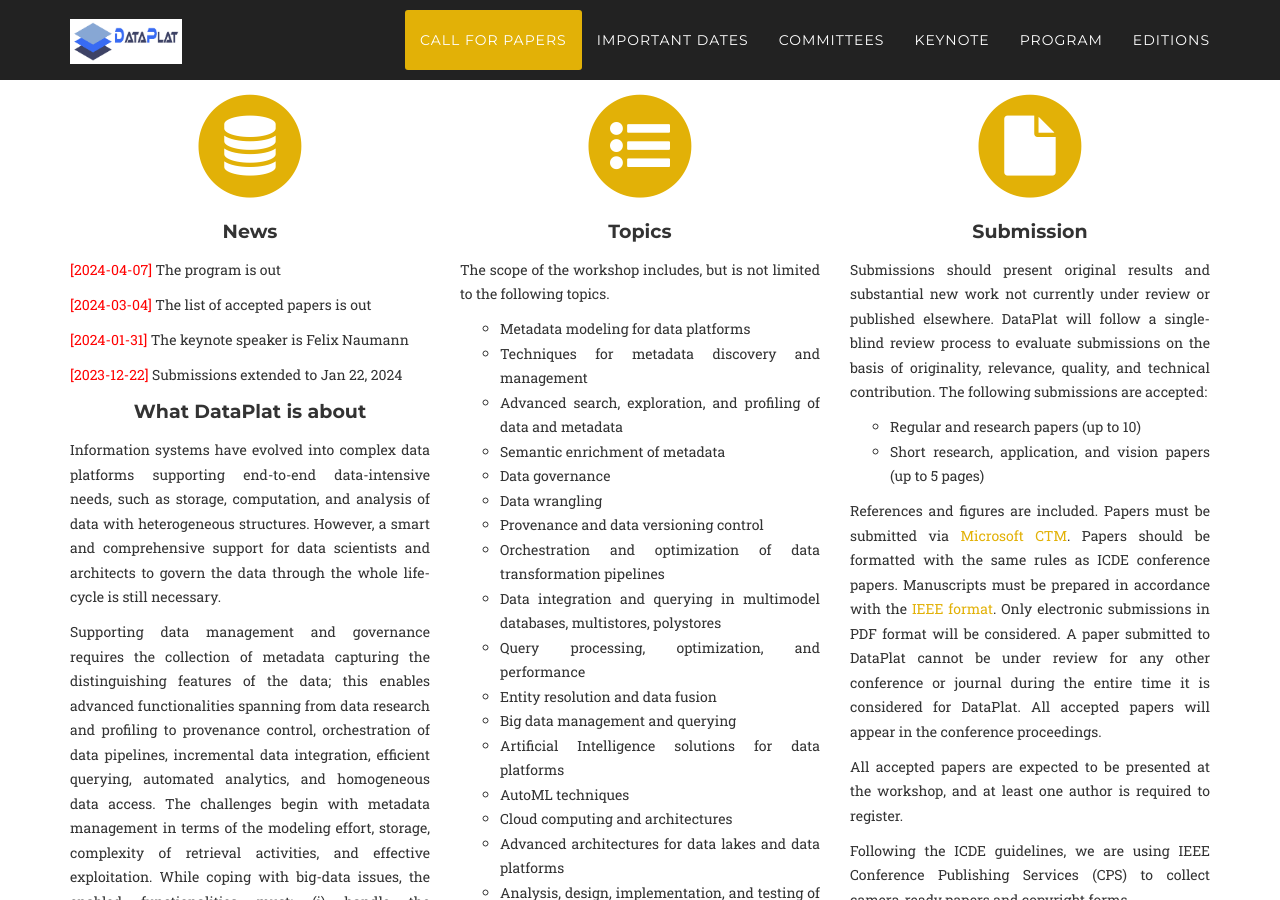
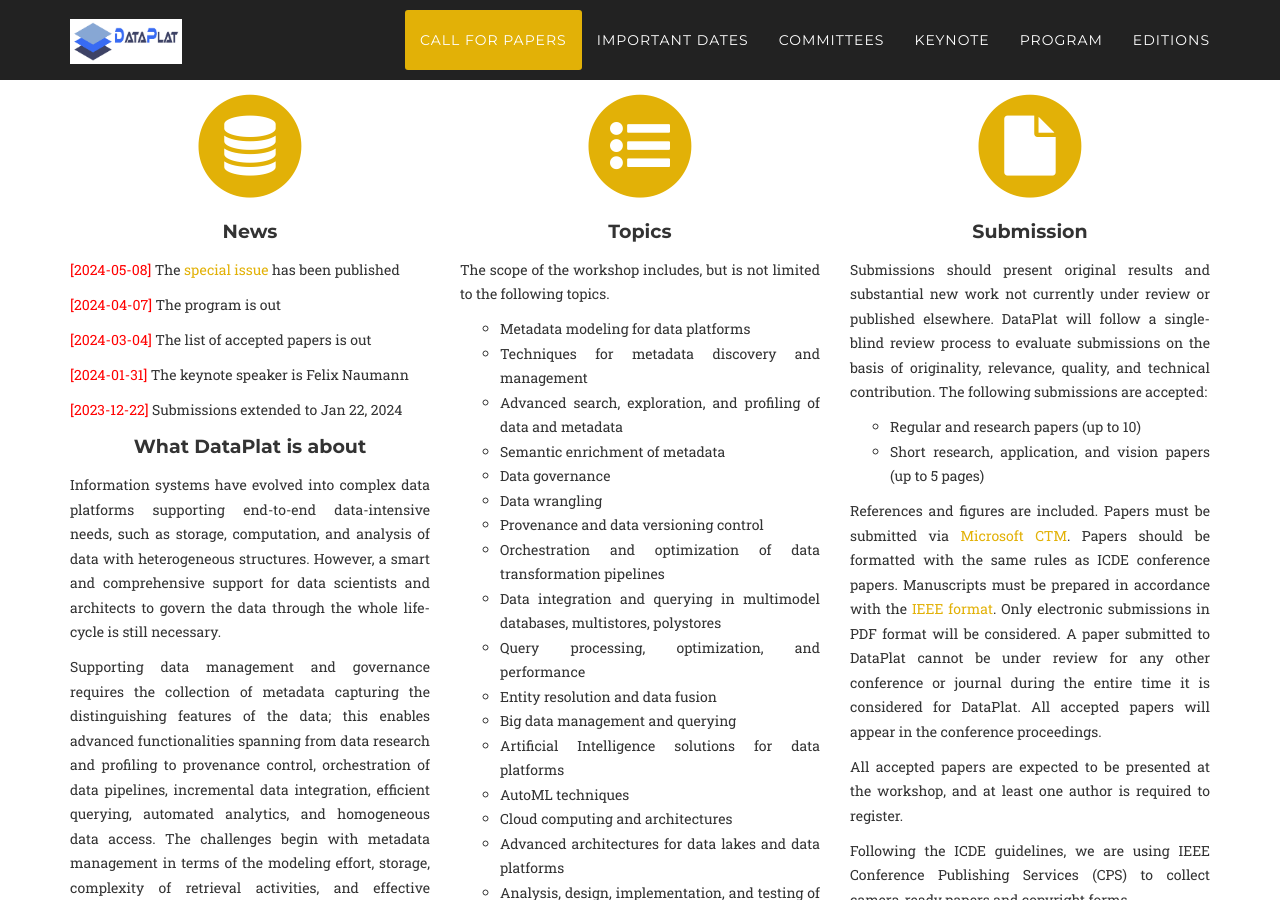
Before and after one commit to big-unibo/dataplat2024, a Jekyll site: the page built from index.html, in a window 1280 px wide and 900 px high, scrolled down 1068 px. Built offline with Jekyll 4.4.1, drawn with Linux system fonts in a browser that asks for light colours; some web fonts are replaced.

Commit message:
Update cfp.html

```diff
--- a/_includes/cfp.html
+++ b/_includes/cfp.html
@@ -12,6 +12,7 @@
                     <!--<p><i><span style="color:red">[NEW 02.03.22]</span> Program published.</i></p>-->
                     <!--<p><i><span style="color:red">[NEW 28.03.23]</span> Papers are available <a href="https://github.com/big-unibo/dataplat2024/tree/master/papers">here</a>.</i></p>-->
                     <!--<p><i><span style="color:red">[NEW 22.11.22]</span> Authors of the <strong>best papers</strong> will be invited to submit an extended version to a <strong>Special Issue with Springer's <a href="https://www.springer.com/journal/10796">Information Systems Frontiers</a> journal (IF: 5.261)</strong>.</i></p>-->
+                    <p><span style="color:red">[2024-05-08]</span> The <a href="https://www.springeropen.com/collections/dataplat?utm_medium=print&utm_source=qrcode&utm_content=null&utm_term=null&utm_campaign=APSR_40537_CON1_GL_PHSS_03HEQ_bdidhbdfjd">special issue</a> has been published</p>
                     <p><span style="color:red">[2024-04-07]</span> The program is out</p>
                     <p><span style="color:red">[2024-03-04]</span> The list of accepted papers is out</p>
                     <p><span style="color:red">[2024-01-31]</span> The keynote speaker is Felix Naumann</p>
```
